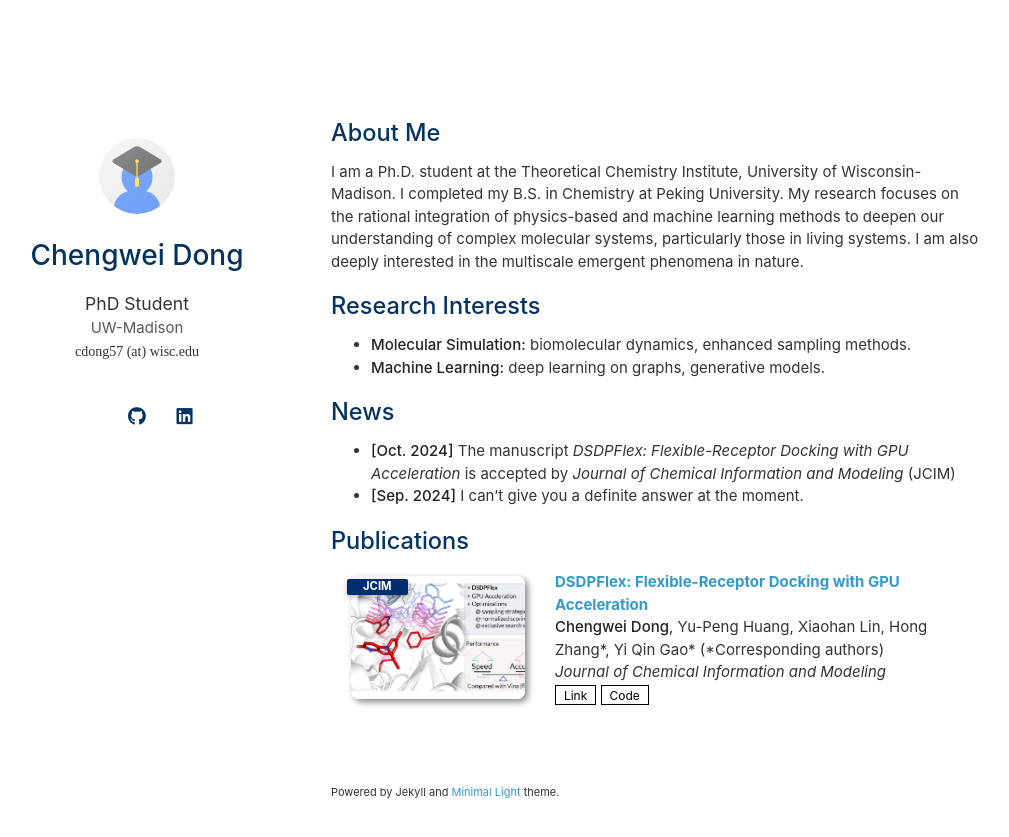
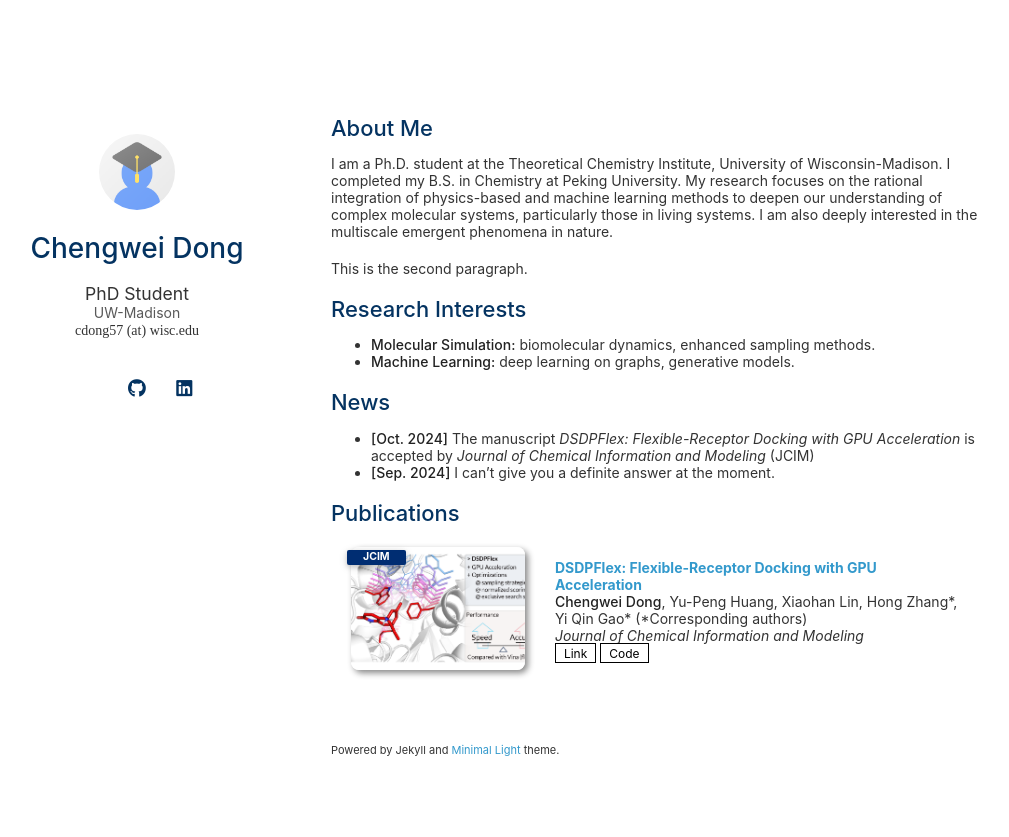
Before and after one commit to HCAya/profile, a Jekyll site: the page built from index.md, in a window 1280 px wide. Shown: the top 837 px of the page, without its empty margins (139-1148 px from the left). Built offline with Jekyll 4.4.1, drawn with Linux system fonts in a browser that asks for light colours; a style sheet for code colours, icons or effects is not loaded; our own code applies the rules of GitHub Pages for plain Markdown files.

Commit message:
modified:   assets/css/font_sans_serif.css 	modified:   index.md

```diff
--- a/assets/css/font_sans_serif.css
+++ b/assets/css/font_sans_serif.css
@@ -3,7 +3,7 @@
 body {
     background-color: #fff;
     padding:50px;
-    font: 15px/1.5 -apple-system, BlinkMacSystemFont, "Lato", "Segoe UI", Roboto, Oxygen, Ubuntu, Cantarell, "Fira Sans", "Droid Sans", "Helvetica Neue", Arial, sans-serif, "Apple Color Emoji", "Segoe UI Emoji", "Segoe UI Symbol";
+    font: 14px -apple-system, BlinkMacSystemFont, "Lato", "Segoe UI", Roboto, Oxygen, Ubuntu, Cantarell, "Fira Sans", "Droid Sans", "Helvetica Neue", Arial, sans-serif, "Apple Color Emoji", "Segoe UI Emoji", "Segoe UI Symbol";
     color:#333333;
     font-weight:400;
   }
--- a/index.md
+++ b/index.md
@@ -5,6 +5,8 @@ layout: homepage
 ## About Me
 
 I am a Ph.D. student at the Theoretical Chemistry Institute, University of Wisconsin-Madison. I completed my B.S. in Chemistry at Peking University. My research focuses on the rational integration of physics-based and machine learning methods to deepen our understanding of complex molecular systems, particularly those in living systems. I am also deeply interested in the multiscale emergent phenomena in nature.
+
+This is the second paragraph.
 
 ## Research Interests
 
```
